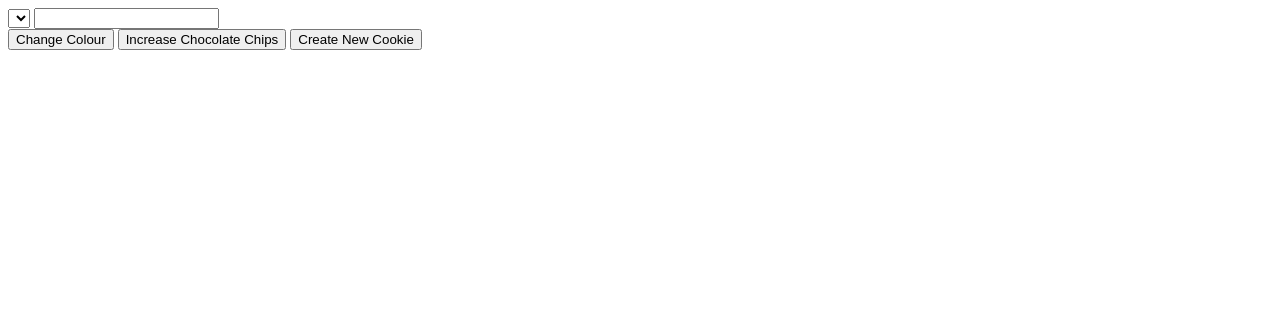
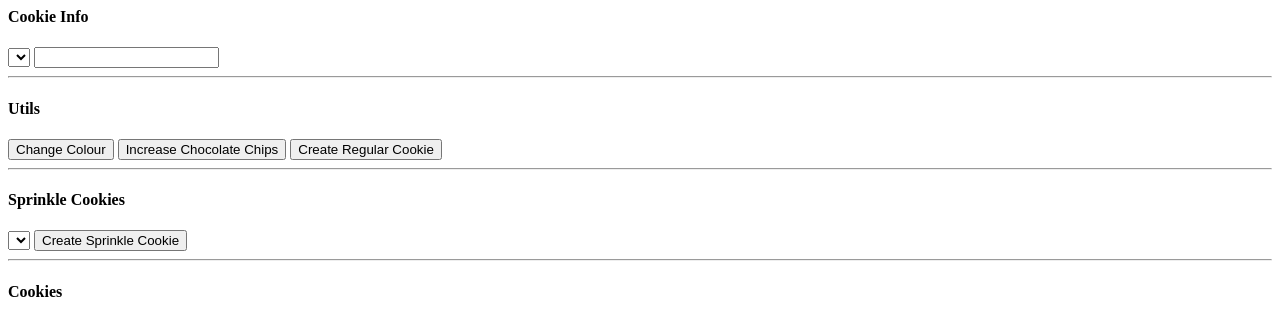
Before and after one commit to Stav-Kyriacou/typescript-Cookies, a website: page index.html in a window 1280 px wide. Drawn offline with Linux system fonts and the light colour scheme.

Commit message:
Create sprinkle cookie class, create colours enum, add sprinkle cookie creation ui

```diff
--- a/index.html
+++ b/index.html
@@ -1,16 +1,29 @@
 <div id="app">
 <div id='cookieInfo'>
+  <h4>Cookie Info</h4>
   <select id='cookieSelector'></select>
   <input id="cookieColour-inp" />
 </div>
+<hr>
 
 <div id="buttonDiv">
+  <h4>Utils</h4>
   <button id="changeColour-btn">Change Colour</button>
   <button id="addChocolateChip-btn">Increase Chocolate Chips</button>
-  <button id="createCookie-btn">Create New Cookie</button>
+  <button id="createCookie-btn">Create Regular Cookie</button>
 </div>
+<hr>
+
+<div id="sprinkleDiv">
+  <h4>Sprinkle Cookies</h4>
+  <select id='colourSelector'></select>
+  <button id="createSprinkle-btn">Create Sprinkle Cookie</button>
+</div>
+<hr>
+
 
 <div id="cookiesDiv">
+<h4>Cookies</h4>
   <!-- TODO: Remove the below divs they are just an example of what the cookies look like -->
   <!-- <div class="cookie" style="background-color: brown"> 1</div> -->
   <!-- <div class="cookie" style="background-color: blue"> 30</div> -->
--- a/models/Cookie.ts
+++ b/models/Cookie.ts
@@ -1,3 +1,5 @@
+// import {Colours} from './Colours.enum';
+
 export class Cookie {
   //TODO - Cookies have three attributes; name, colour, chocolateChipNum
   // colour is a string
@@ -9,7 +11,7 @@ export class Cookie {
 
   constructor(name: string){
     this.name = name;
-    this.colour = 'brown';
+    this.colour = "brown";
     this.chocChipNum = 0;
   }
 }
```
Also changed, not shown: index.ts (+9 -0 lines), models/Colours.enum.ts (added, +7 -0 lines), models/SprinkleCookie.ts (added, +13 -0 lines).
